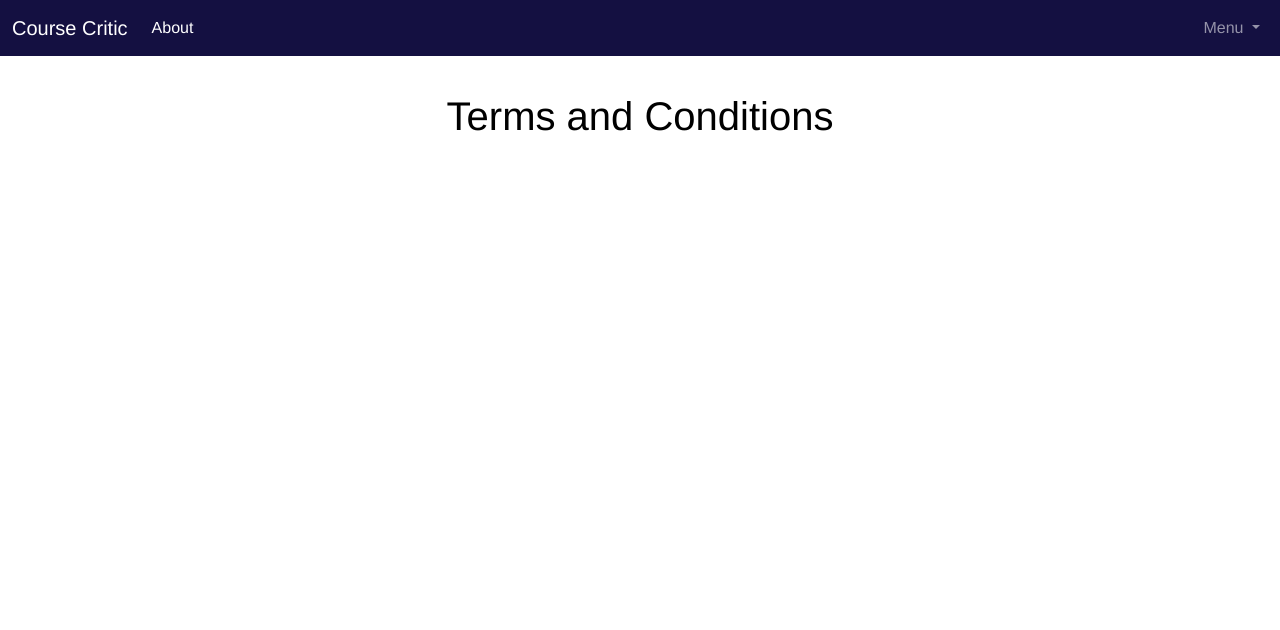
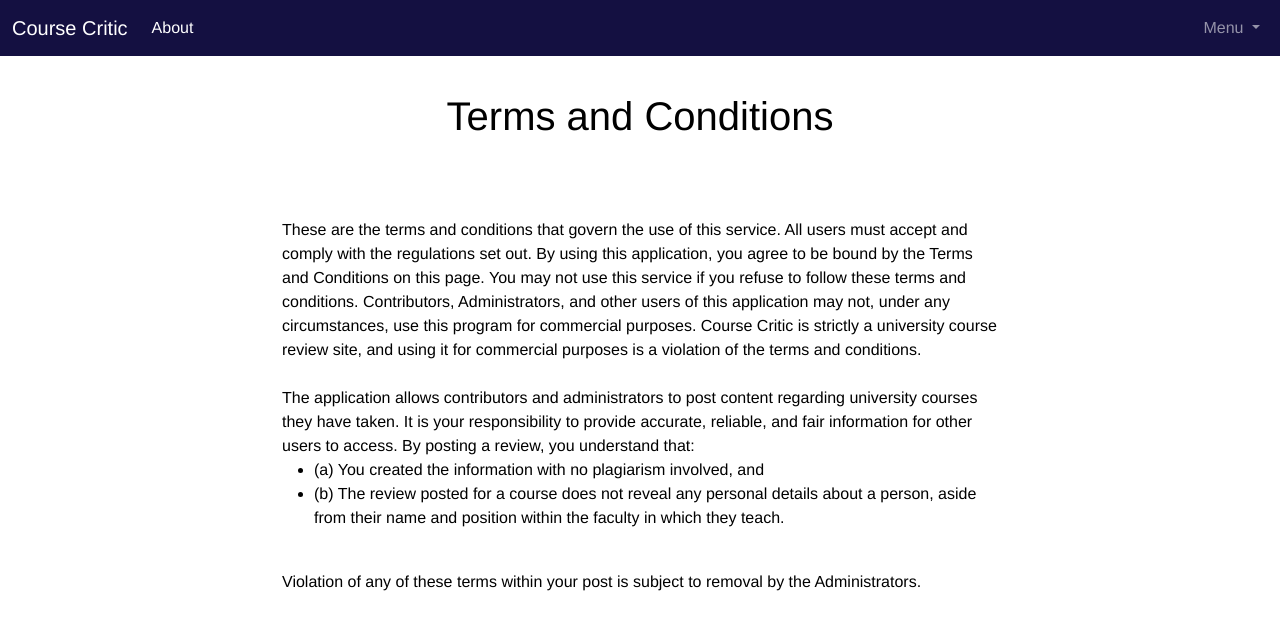
Before and after one commit to alex-varga14/Course-Critic, a Vue app in the folder vue-course-critic/: page /terms in a window 1280 px wide. Shown: the top 630 px of the page. Built offline with nearby package versions, Linux system fonts and the light colour scheme.

Commit message:
Updated Terms.vue
Updated and added content to Terms.vue

```diff
--- a/vue-course-critic/src/components/Terms.vue
+++ b/vue-course-critic/src/components/Terms.vue
@@ -6,14 +6,39 @@
 
         <div class = "terms-list ">
             <div class="row text-center">
-                CourseCode:
+                CourseCode: Four-letter code representing the faculty name in which a course is being offered
              </div>
             <div class="row text-center">
-                CourseNo:
+                CourseNo: Unique number identifying which class is being offered within the faculty outlined by CourseCode
             </div>
             <div class="row text-center">
-                CourseID:
+                CourseID: Unique ID for each course offering
             </div>
+        </div>
+
+        <div class = "terms-conditions">
+            <p>
+                These are the terms and conditions that govern the use of this service. All users must accept and comply with
+                the regulations set out.
+                By using this application, you agree to be bound by the Terms and Conditions on this page.
+                You may not use this service if you refuse to follow these terms and conditions.
+                Contributors, Administrators, and other users of this application may not, under any circumstances,
+                use this program for commercial purposes. Course Critic is strictly a university course review site,
+                and using it for commercial purposes is a violation of the terms and conditions.
+
+                <br><br>
+                The application allows contributors and administrators to post content regarding university courses they have taken.
+                It is your responsibility to provide accurate, reliable, and fair information for other users to access. By posting a review,
+                you understand that:
+                <ul>
+                    <li> (a) You created the information with no plagiarism involved, and </li>
+                    <li> (b) The review posted for a course does not reveal any personal details about a person, aside from their name and position within the faculty in which they teach. </li>
+                </ul>
+
+                <br>
+
+                Violation of any of these terms within your post is subject to removal by the Administrators.
+            </p>
         </div>
     </div>
 </template>
@@ -38,8 +63,14 @@ p {
     margin-top: 30px;
 }
 .term-list {
-    margin-left: 20px;
-    margin-right: 20px;
+    margin-left: 200px;
+    margin-right: 200px;
     color: #000000;
 }
+
+.terms-conditions {
+    margin-left: 200px;
+    margin-right: 200px;
+    color: black;
+}
 </style>
```
